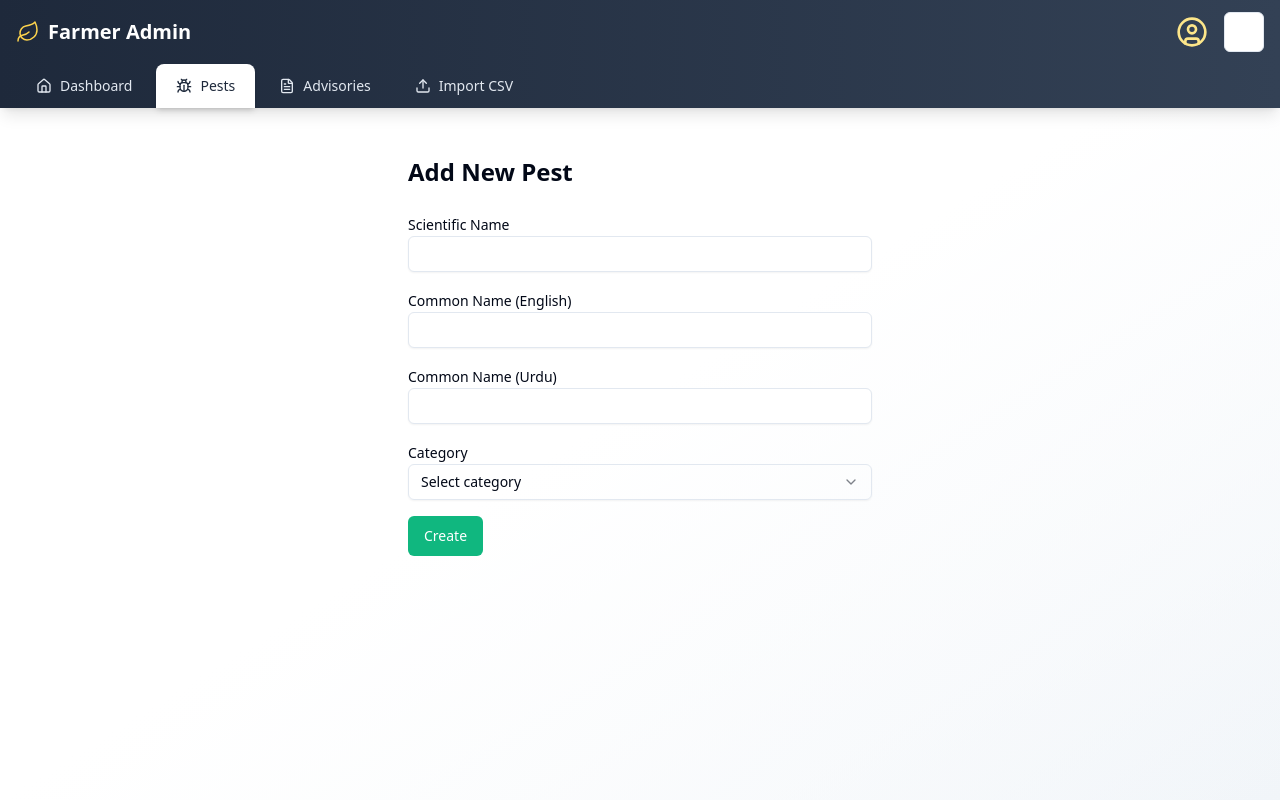
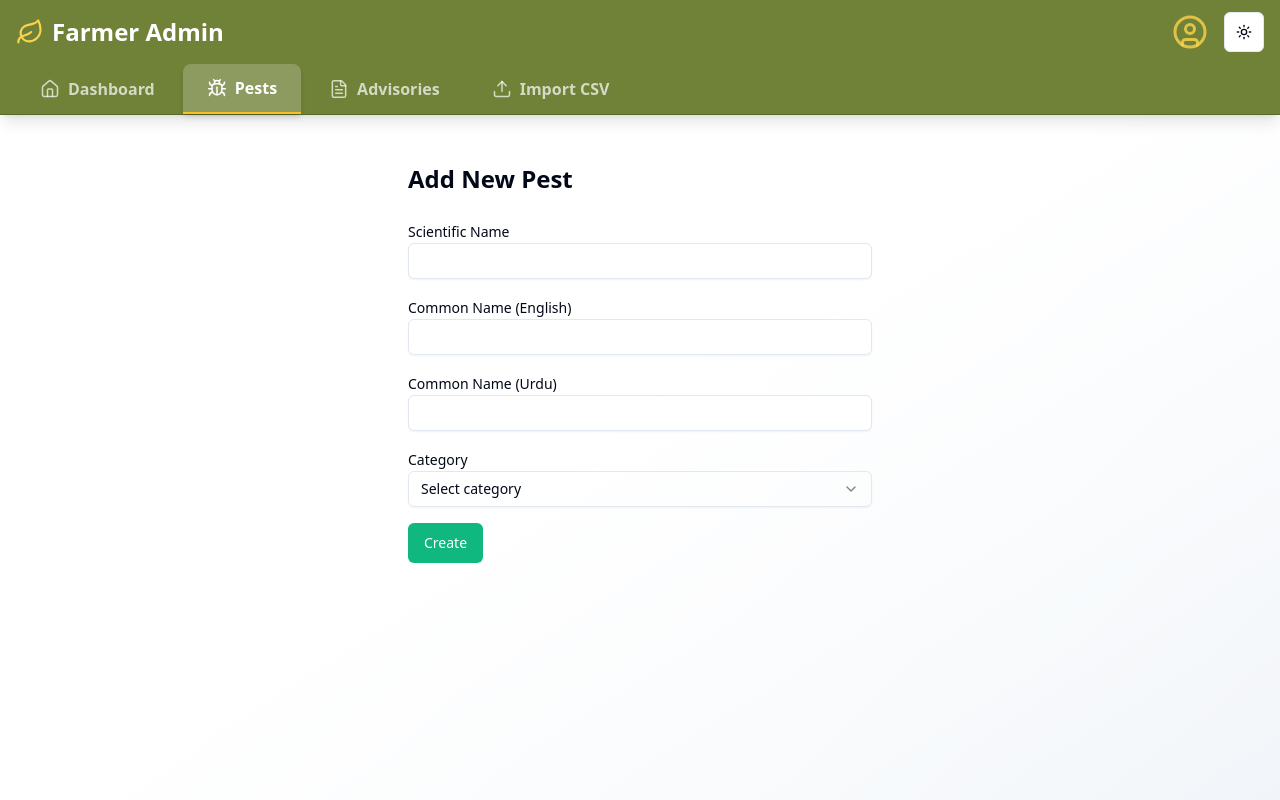
Before and after one commit to CP-consultan/farmer-admin-new, a Next.js app: page /admin/pests/new in a window 1280 px wide. Built offline with nearby package versions, Linux system fonts and the light colour scheme.

Commit message:
Set banner to solid Olive Green (100% opacity), remove blur

```diff
--- a/src/app/admin/layout.tsx
+++ b/src/app/admin/layout.tsx
@@ -26,20 +26,20 @@ export default function AdminLayout({ children }: { children: ReactNode }) {
 
   return (
     <div className="min-h-screen bg-gradient-to-br from-background via-background to-muted/20">
-      {/* Balanced, catchy header */}
-      <header className="sticky top-0 z-50 w-full bg-gradient-to-r from-slate-800 to-slate-700 text-white shadow-lg">
+      {/* Olive Green banner – #708238, solid (100% opacity) */}
+      <header className="sticky top-0 z-50 w-full bg-[#708238] border-b border-[#5a6a2e] shadow-lg">
         {/* Top row */}
         <div className="container mx-auto flex h-16 items-center justify-between px-4">
           <Link
             href="/admin"
-            className="flex items-center gap-2 font-bold text-xl text-white hover:text-primary-foreground transition-colors"
+            className="flex items-center gap-2 font-extrabold text-2xl text-white hover:text-amber-200 transition-colors"
           >
-            <Leaf className="h-6 w-6 text-amber-300" strokeWidth={1.5} />
+            <Leaf className="h-7 w-7 text-amber-300" strokeWidth={1.8} />
             <span>Farmer Admin</span>
           </Link>
           <div className="flex items-center space-x-4">
-            <div className="flex items-center gap-2 text-sm text-slate-200">
-              <UserCircle className="h-8 w-8 text-amber-200" />
+            <div className="flex items-center gap-2 text-base font-medium text-white/80">
+              <UserCircle className="h-9 w-9 text-amber-300/80" />
             </div>
             <ThemeToggle />
           </div>
@@ -53,13 +53,13 @@ export default function AdminLayout({ children }: { children: ReactNode }) {
                 key={item.href}
                 href={item.href}
                 className={cn(
-                  'flex items-center gap-2 px-5 py-3 text-sm font-medium rounded-t-lg transition-all duration-200',
+                  'flex items-center gap-2 px-6 py-3 text-base font-semibold rounded-t-lg transition-all duration-200',
                   isActive(item.href)
-                    ? 'bg-white text-slate-800 shadow-md'
-                    : 'text-slate-200 hover:bg-slate-600/50 hover:text-white'
+                    ? 'bg-white/20 text-white shadow-md border-b-2 border-amber-400'
+                    : 'text-white/70 hover:bg-white/10 hover:text-white'
                 )}
               >
-                <item.icon className="h-4 w-4" />
+                <item.icon className="h-5 w-5" strokeWidth={1.8} />
                 {item.name}
               </Link>
             ))}
```
